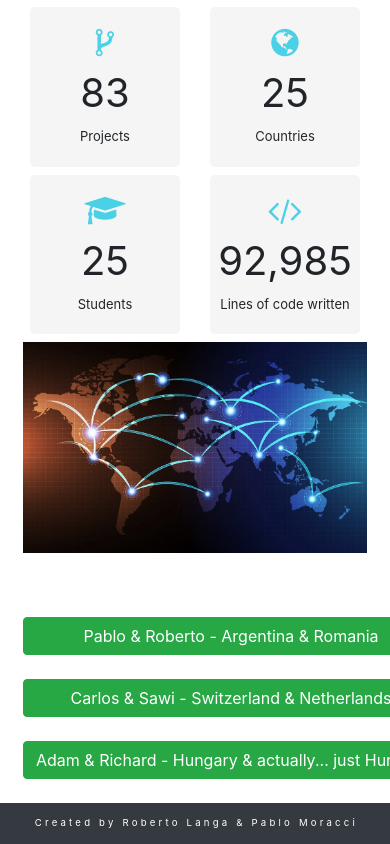
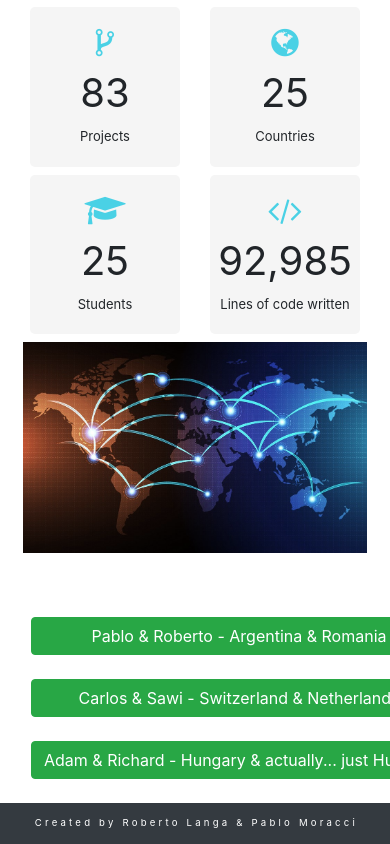
Before and after one commit to tanomoracci/world-wide-campus, a plain HTML site: page index.html in a window 390 px wide. Shown: the part 2502-3346 px from the top of the page. Drawn offline with nearby package versions, Linux system fonts and the light colour scheme; a web font is replaced by a local one.

Commit message:
small adjustment in index.html buttons

```diff
--- a/css/style.css
+++ b/css/style.css
@@ -114,12 +114,6 @@
     height: 100%;
 }
 
-.JuneRemoteCourseProjects{
-
-    width: 80vw;
-
-}
-
 }
 
 /* Medium devices */
@@ -130,6 +124,8 @@
         font-size: 1.5rem;
         padding-top: 3vh;
      }
+
+
 }
 
 
--- a/index.html
+++ b/index.html
@@ -166,9 +166,9 @@
               <img src="/img/mapcropped.jpg" class="card-img rounded float-left img-fluid p-2" alt="World Map with lines connecting the people working together on projects">
             </div>
             <div class="col-12 col-md-6">
-              <ul class="JuneRemoteCourseProjects text-center p-2 ">
+              <ul class="JuneRemoteCourseProjects text-center p-2 mx-2">
                   <br><br>
-                <li><a href="/projects.html#project-3" class="btn btn-success m-auto" style="width: 26rem;">Pablo & Roberto - Argentina & Romania</a></li>
+                <li><a href="/projects.html#project-3" class="btn btn-success btn-customizado m-auto" style="width: 26rem;">Pablo & Roberto - Argentina & Romania</a></li>
                   <br>
                 <li><a href="/projects.html#project-2" class="btn btn-success m-auto" style="width: 26rem;">Carlos & Sawi - Switzerland & Netherlands</a></li>
                   <br>
```
